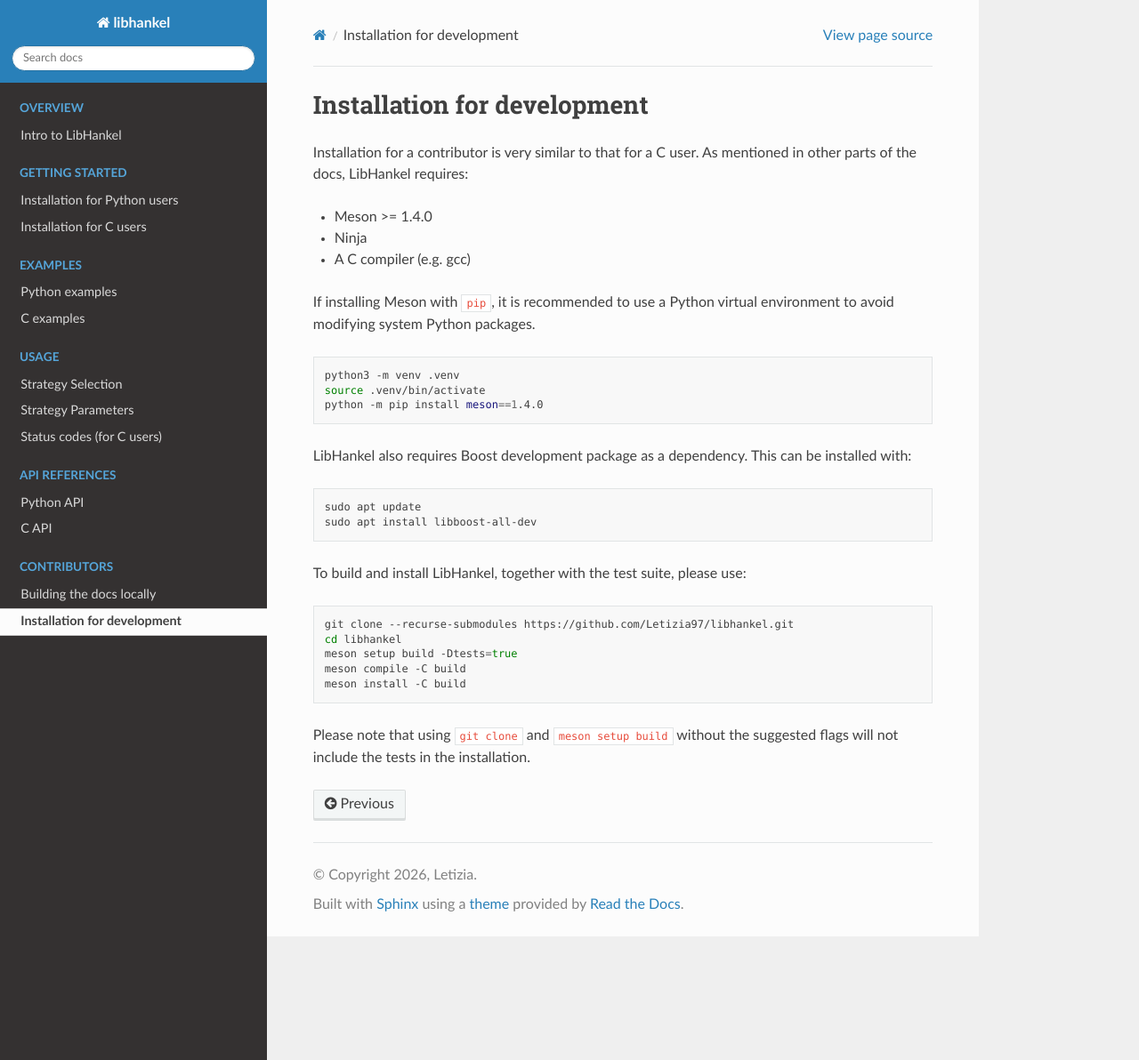
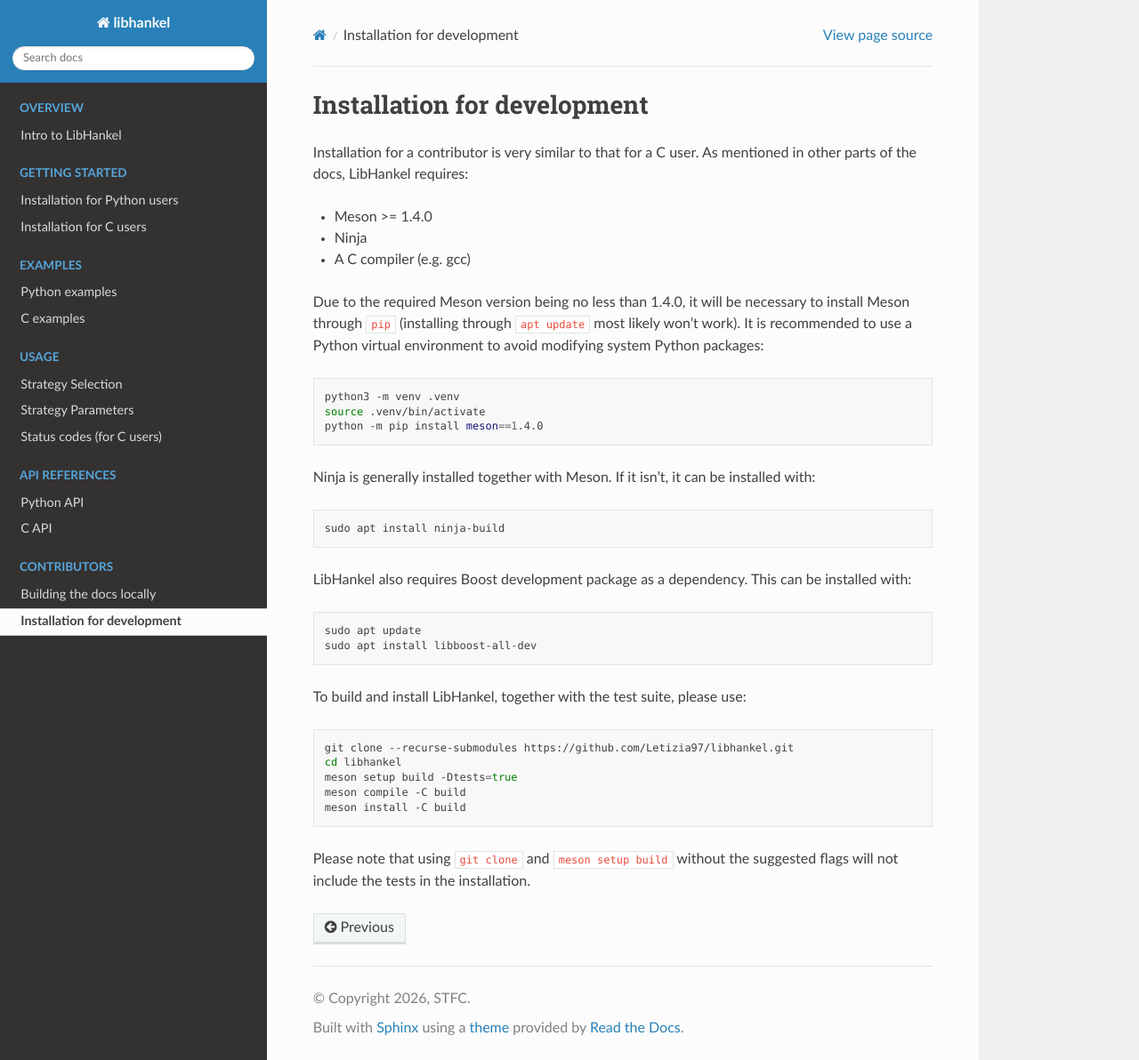
Before and after one commit to Letizia97/libhankel, a Sphinx documentation site: the page built from docs/source/contributors/installation_for_development.rst, in a window 1280 px wide and 1192 px high. Shown: the whole window at 89% size. Built offline with Sphinx 7.4.7 and the Read the Docs theme 3.1.0, drawn with Linux system fonts in a browser that asks for light colours.

Commit message:
Improve docs (#109)
* Change copyright name in docs to STFC

* Mention ALC funding in README

* Fix path to ALC logo

* Increase size of ALC logo

* Improve wording in the Python examples docs

* Clarify that both examples with built-in and custom functions yield same result

* Improve C install instructions (meson must be installed with pip)

* Clarify that diff in precision between python and C examples is expected

* Show variables in red in API docs

```diff
--- a/docs/source/conf.py
+++ b/docs/source/conf.py
@@ -10,8 +10,8 @@ import sys
 # https://www.sphinx-doc.org/en/master/usage/configuration.html#project-information
 
 project = "libhankel"
-copyright = "2026, Letizia"
-author = "Letizia"
+copyright = "2026, STFC"
+author = "Letizia Protopapa"
 release = "v0.1.0"
 
 # -- General configuration ---------------------------------------------------
--- a/docs/source/contributors/installation_for_development.rst
+++ b/docs/source/contributors/installation_for_development.rst
@@ -11,14 +11,23 @@ As mentioned in other parts of the docs, LibHankel requires:
 - Ninja
 - A C compiler (e.g. gcc)
 
-If installing Meson with ``pip``, it is recommended to use a Python virtual environment to avoid
-modifying system Python packages.
+Due to the required Meson version being no less than 1.4.0, it will be necessary
+to install Meson through ``pip`` (installing through ``apt update`` most likely won't work).
+It is recommended to use a Python virtual environment to avoid modifying system Python
+packages:
 
 .. code-block:: bash
 
    python3 -m venv .venv
    source .venv/bin/activate
    python -m pip install meson==1.4.0
+
+
+Ninja is generally installed together with Meson. If it isn't, it can be installed with:
+
+.. code-block:: bash
+
+   sudo apt install ninja-build
 
 
 LibHankel also requires Boost development package as a dependency. This can be installed with:
--- a/docs/source/usage/strategy_params.rst
+++ b/docs/source/usage/strategy_params.rst
@@ -35,6 +35,6 @@ Here is an explanation of each parameter:
    :members:
 
 
-Please note, for DHT strategies (that is, **DHT_6** to **DHT_11**) feel free to supply an empty struct
-for ``strategy_params`` . Any field within it will be ignored in these strategies as they do not
-require such additional parameters.
+Please note, for DHT strategies (that is, **DHT_6** to **DHT_11**) feel free to supply an empty struct in C
+(or an empty dict in Python) for ``strategy_params`` . Any field within it will be ignored in these strategies
+as they do not require such additional parameters.
```
Also changed, not shown: README.rst (+23 -4 lines), docs/source/examples/c_examples.rst (+8 -2 lines), docs/source/examples/python_examples.rst (+30 -6 lines), docs/images/ALC_logo.png (added), 2 other files.
